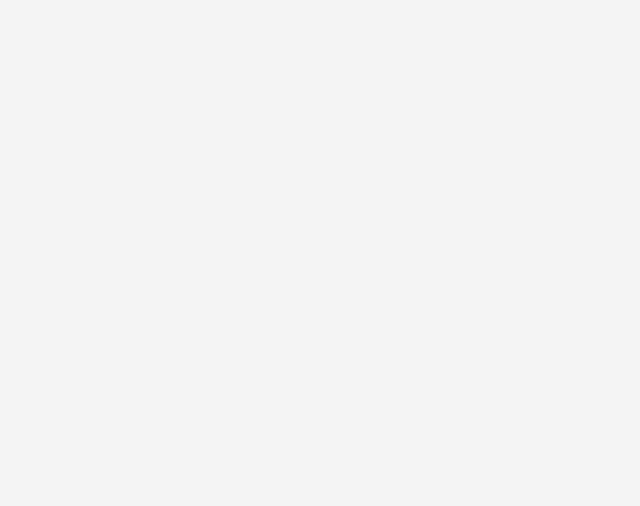
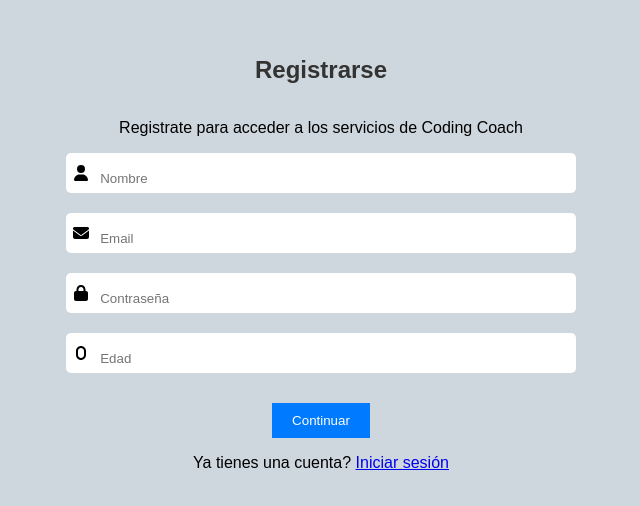
Before and after one commit to sukumidev/frontend-codingcoach2024, a React (Create React App) app: page /register in a window 1280 px wide. Before the commit this address had no page. Shown: the part 138-644 px from the top of the page, without its empty margins (319-959 px from the left). Built offline with nearby package versions, Linux system fonts and the light colour scheme; a web font is replaced by a local one.

Commit message:
styles: add RegisterScreen styles
New paths
Add Style file to RegisterScreen
Add screen to router

```diff
--- a/src/App.js
+++ b/src/App.js
@@ -8,7 +8,7 @@ import TransitionWrapper from './components/TransitionWrapper';
 
 // Screens
 import Login from './screens/login';
-import Register from './components/Register';
+import Register from './screens/register';
 import Dashboard from './components/Dashboard';
 import InterviewSimulator from './components/InterviewSimulator';
 import CodeEditor from './components/CodeEditor';
@@ -29,6 +29,7 @@ export function App() {
           <Routes>
             <Route path="/" element={<LoadingScreen />} />
             <Route path="/login" element={<Login />} />
+            <Route path="/register" element={<Register />} />
           </Routes>
         </TransitionWrapper>
       </Router>
--- a/src/components/Register.js
+++ b/src/screens/register/index.js
@@ -2,7 +2,14 @@ import React, { useState } from 'react';
 import axios from 'axios';
 import { toast } from 'react-toastify';
 import { Link, useNavigate } from 'react-router-dom';
-import { useUser } from '../contexts/UserContext';
+import { useUser } from '../../contexts/UserContext';
+
+// Styles
+import './styles.sass';
+
+// FA
+import { FontAwesomeIcon } from '@fortawesome/react-fontawesome';
+import { faUser, faLock, faEnvelope, fa0 } from '@fortawesome/free-solid-svg-icons';
 
 function Register({ onRegisterSuccess }) {
   const [name, setName] = useState('');
@@ -51,48 +58,53 @@ function Register({ onRegisterSuccess }) {
   };
 
   return (
-    <div>
+    <div className='RegisterScreen'>
       <form onSubmit={handleRegister}>
-        <h2>Register</h2>
-        <div>
-          <label>Name:</label>
+        <h2>Registrarse</h2>
+        <p>Registrate para acceder a los servicios de Coding Coach</p>
+        <div className='Input'>
+          <label><FontAwesomeIcon icon={faUser} /></label>
           <input
             type="text"
             value={name}
             onChange={(e) => setName(e.target.value)}
+            placeholder='Nombre'
             required
           />
         </div>
-        <div>
-          <label>Email:</label>
+        <div className='Input'>
+          <label><FontAwesomeIcon icon={faEnvelope} /></label>
           <input
             type="email"
             value={email}
             onChange={(e) => setEmail(e.target.value)}
+            placeholder='Email'
             required
           />
         </div>
-        <div>
-          <label>Password:</label>
+        <div className='Input'>
+          <label><FontAwesomeIcon icon={faLock} /></label>
           <input
             type="password"
             value={password}
             onChange={(e) => setPassword(e.target.value)}
+            placeholder='Contraseña'
             required
           />
         </div>
-        <div>
-          <label>Age:</label>
+        <div className='Input'>
+          <label><FontAwesomeIcon icon={fa0} /></label>
           <input
             type="number"
             value={age}
             onChange={(e) => setAge(e.target.value)}
+            placeholder='Edad'
             required
           />
         </div>
-        <button type="submit">Register</button>
+        <button type="submit">Continuar</button>
       </form>
-      <p>Ya tienes una cuenta? <Link to="/">Iniciar sesión</Link></p>
+      <p>Ya tienes una cuenta? <Link to="/login">Iniciar sesión</Link></p>
     </div>
   );
 }
--- /dev/null
+++ b/src/screens/register/styles.sass
@@ -0,0 +1,30 @@
+@use '../../General'
+
+.RegisterScreen
+  @include General.w-h($width: 100%, $height: 100%)
+  @include General.flex($direction: column, $justify: center, $items: center)
+  justify-content: center
+  align-items: center
+  @include General.Cleartheme()
+
+  form
+    width: 70%
+    max-width: 500px
+    @include General.flex($direction: column, $justify: center, $items: center)
+
+    .Input
+      @include General.w-h($width: 100%, $height: 30px)
+      @include General.flex($direction: row, $justify: center, $items: center)
+      background-color: white
+      margin-bottom: 20px
+      border-radius: 5px
+      padding: 5px
+
+      input
+        box-sizing: border-box
+        background-color: transparent
+        border: none
+
+      label
+        @include General.flex($direction: row, $justify: center, $items: center)
+        @include General.w-h($width: 20px, $height: 20px)
```
